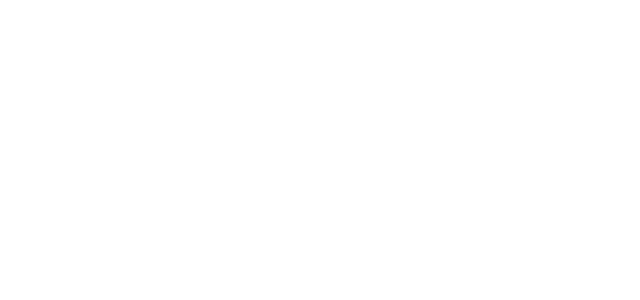
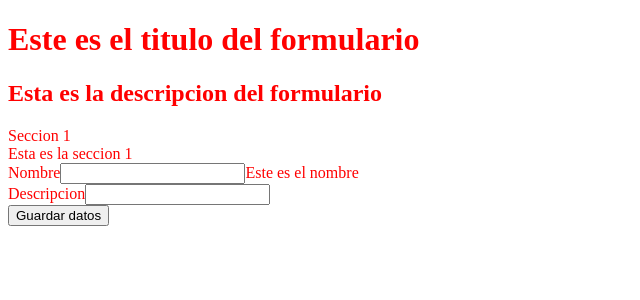
Before and after one commit to brandonburgoafigueroa/react-json-forms, a React (Vite) app: page / in a window 1280 px wide. Shown: the top 300 px of the page, without its empty margins (0-640 px from the left). Built offline with nearby package versions, Linux system fonts and the light colour scheme; the HTML template or start-up script is replaced by a standard one.

Commit message:
json schema

```diff
--- a/package.json
+++ b/package.json
@@ -11,7 +11,8 @@
   },
   "dependencies": {
     "react": "^18.2.0",
-    "react-dom": "^18.2.0"
+    "react-dom": "^18.2.0",
+    "react-hook-form": "^7.47.0"
   },
   "devDependencies": {
     "@types/react": "^18.2.15",
--- a/src/App.tsx
+++ b/src/App.tsx
@@ -1,5 +1,63 @@
+import {getDefaultValuesFromJsonForm, InputType, JsonForm} from "./hooks/jsonForms";
+import {useForm} from "react-hook-form";
+
+
+const json = {
+    formTitle:"Este es el titulo del formulario",
+    formDescription:"Esta es la descripcion del formulario",
+    sections:[{
+        sectionName:"seccion 1",
+        title:"Seccion 1",
+        description:"Esta es la seccion 1",
+        fields:[{
+            fieldName:"nombre",
+            label:"Nombre",
+            description:"Este es el nombre",
+            type:"string",
+            inputType:InputType.Input
+        },
+        {
+            fieldName:"description",
+             label:"Descripcion",
+             placeholder:"Ingrese la descripcion",
+             type:"string",
+             inputType:InputType.TextArea
+            }]
+    }]
+}
+
+
+
+const COMPONENTS = {
+    Form:{
+        Container:({children}:any)=><div>{children}</div>,
+        Title:({children}:any)=><h1 style={{color:"red"}}>{children}</h1>,
+        Description:({children}:any)=><h2 style={{color:"red"}}>{children}</h2>,
+    },
+    Section:{
+        Container:({children}:any)=><div>{children}</div>,
+        Title:({children}:any)=><div style={{color:"red"}}>{children}</div>,
+        Description:({children}:any)=><div style={{color:"red"}}>{children}</div>,
+        FieldContainer:({children}:any)=><div style={{color:"red"}}>{children}</div>,
+    },
+    Field:{
+        Container:({children}:any)=><div>{children}</div>,
+    },
+    Inputs:{
+        Input:({value, onChange, onBlur, label, description}:any)=><div>{label}<input value={value} onChange={onChange} onBlur={onBlur} />{description}</div>,
+        TextArea:({value, onChange, onBlur, label, description}:any)=><div>{label}<input value={value} onChange={onChange} onBlur={onBlur} />{description}</div>
+    }
+}
+
 function App() {
-    return null
+    const form = useForm({defaultValues:getDefaultValuesFromJsonForm(json)});
+    const onSubmit = (values:any)=>{
+        console.log(values)
+    }
+    return <div>
+        <JsonForm jsonFormSchema={json} Widgets={COMPONENTS} form={form}/>
+        <button onClick={form.handleSubmit(onSubmit)}>Guardar datos</button>
+    </div>
 }
 
 export default App
--- /dev/null
+++ b/src/hooks/jsonForms.tsx
@@ -0,0 +1,119 @@
+import React from "react";
+import {Controller, useForm, UseFormReturn} from "react-hook-form";
+
+export enum InputType {
+    Input="Input",
+    TextArea="TextArea",
+}
+
+export interface JsonFormSchema {
+    formTitle: string
+    formDescription: string
+    sections: Section[]
+}
+
+export interface Section {
+    sectionName:string
+    title: string
+    description: string
+    fields: Field[]
+}
+
+export interface Field {
+    fieldName:string
+    label: string
+    description?:string
+    type: string
+    inputType: InputType
+}
+
+interface Input {
+    value:string
+    onChange:(value:string)=>void
+    onBlur?:()=>void
+    label:string
+    description?:string
+}
+
+interface Widgets {
+    Form: {
+        Container:({value}:any)=>React.ReactNode,
+        Title:({value}:any)=>React.ReactNode,
+        Description:({value}:any)=>React.ReactNode,
+    },
+    Section:{
+        Title:({value}:any) =>React.ReactNode,
+        Description:({value}:any) =>React.ReactNode
+        Container:(children:any)=>React.ReactNode
+        FieldContainer:(children:any)=>React.ReactNode
+    },
+    Field:{
+        Container:(children:any)=>React.ReactNode
+    },
+    Inputs:{
+        Input:(props:Input)=>React.ReactElement
+        TextArea:(props:Input)=>React.ReactElement
+    }
+
+}
+
+interface JsonFormProps {
+    jsonFormSchema:JsonFormSchema
+    Widgets:Widgets
+}
+
+interface FormProps extends JsonFormProps {
+    form:UseFormReturn
+}
+
+export const JsonForm = ({jsonFormSchema, Widgets, form}:FormProps)=>{
+    const {control} = form;
+    const renderField = (sectionName:string, field:Field)=>{
+        const property = field.inputType
+        const renderComponent = Widgets.Inputs[property];
+        if (!renderComponent) {
+            return null;
+        }
+        const name = `${sectionName}.${field.fieldName}`
+        return <Widgets.Field.Container>
+            <Controller control={control} render={({field:{onChange, onBlur, value}})=>renderComponent({...field, onBlur, onChange, value})} name={name}></Controller>
+        </Widgets.Field.Container>
+    }
+    const renderSection = (section:Section)=>{
+        return <Widgets.Section.Container>
+            <Widgets.Section.Title>
+                {section.title}
+            </Widgets.Section.Title>
+            <Widgets.Section.Description>
+                {section.description}
+            </Widgets.Section.Description>
+            <Widgets.Section.FieldContainer>
+                {section.fields.map(field => renderField(section.sectionName, field))}
+            </Widgets.Section.FieldContainer>
+        </Widgets.Section.Container>
+    }
+    return <Widgets.Form.Container>
+        <Widgets.Form.Title>
+            {jsonFormSchema.formTitle}
+        </Widgets.Form.Title>
+        <Widgets.Form.Description>
+            {jsonFormSchema.formDescription}
+        </Widgets.Form.Description>
+        {jsonFormSchema.sections.map(section => renderSection(section))}
+    </Widgets.Form.Container>;
+}
+
+export const getDefaultValuesFromJsonForm = (jsonFormSchema:JsonFormSchema)=>{
+    const formData:Record<string, Record<string, string>> = {}
+    jsonFormSchema.sections.forEach(section => {
+        if (!formData[section.sectionName]) {
+            formData[section.sectionName] = {}
+        }
+        section.fields.forEach(field => {
+            if (!formData[section.sectionName][field.fieldName]) {
+                formData[section.sectionName][field.fieldName] = ""
+            }
+        })
+    })
+    return formData;
+}
```
Also changed, not shown: 1 other file (tests, documents, lock files or other folders).
